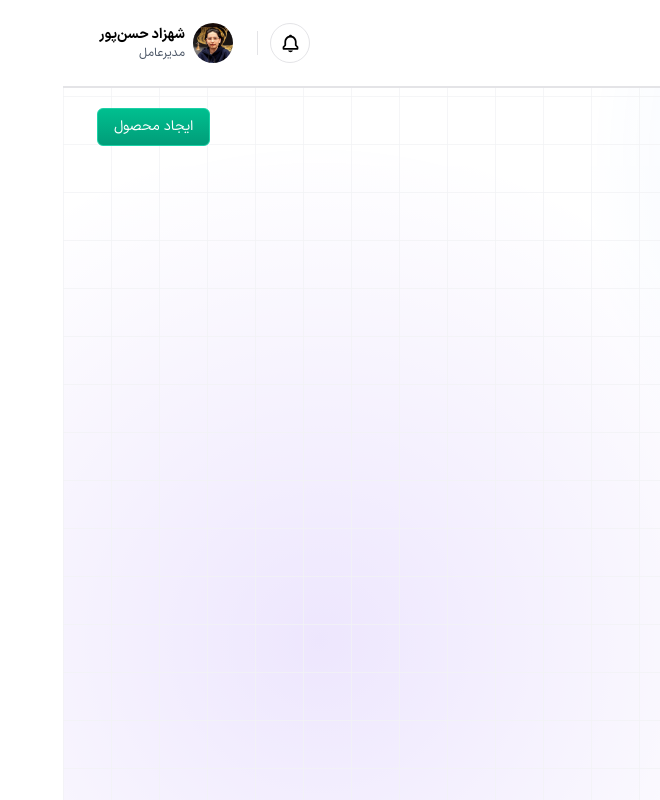
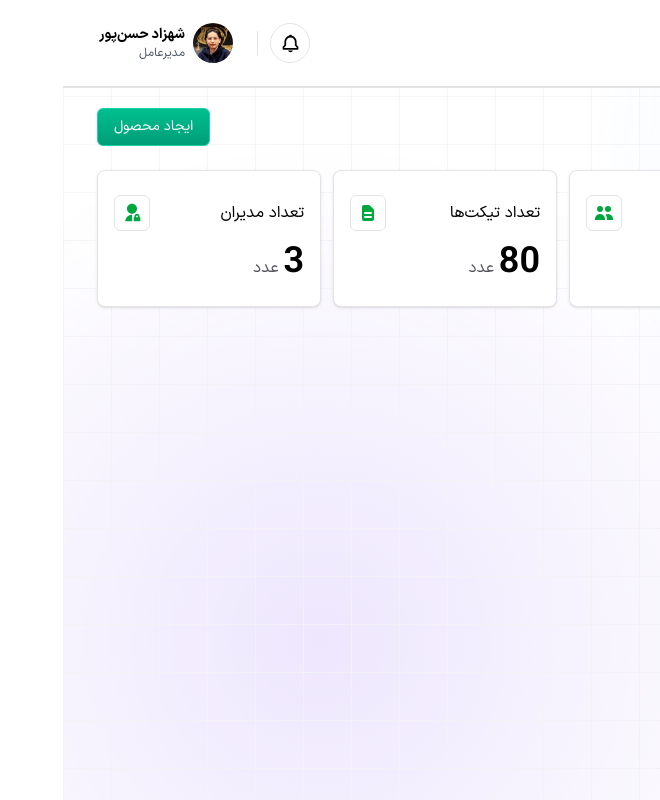
Before and after one commit to Shahzadhpr/Admin-Dashboard, a React (Vite) app: page / in a window 1280 px wide. Shown: the whole page, without its empty margins (620-1280 px from the left). Built offline with nearby package versions, Linux system fonts and the light colour scheme.

Commit message:
feat: implement dashboard summaries section

```diff
--- /dev/null
+++ b/src/features/Summaries/Summaries.jsx
@@ -0,0 +1,21 @@
+import { generateSummaries } from "../../utils/home";
+import SummaryCart from "./components/SummaryCart";
+
+function Summaries() {
+  const summaries = generateSummaries({
+    productsLength: 4,
+    usersLength: 12,
+    ticketsLength: 80,
+    adminsLength: 3,
+  });
+
+  return (
+    <div className="grid gap-3 my-6 lg:grid-cols-4 md:grid-cols-3 sm:grid-cols-2 grid-cols-1">
+      {summaries.map((summary) => (
+        <SummaryCart key={summary.id} {...summary} />
+      ))}
+    </div>
+  );
+}
+
+export default Summaries;
--- /dev/null
+++ b/src/features/Summaries/components/SummaryCart.jsx
@@ -0,0 +1,19 @@
+function SummaryCart({ title, value, Icon }) {
+  return (
+    <article className="h-[137px] bg-white rounded-lg hover:bg-gradient-to-t hover:scale-[1.02] transition-all duration-300 ease-in-out from-zinc-200/15 select-none cursor-pointer hover:shadow-md border flex justify-between flex-col primary-border-color shadow-sm py-[23.5px] px-4">
+      <div className="flex items-center justify-between">
+        <p>{title}</p>
+
+        <div className="size-[36px] rounded-md border text-green-600 primary-border-color flex-center text-xl">
+          {<Icon />}
+        </div>
+      </div>
+      <p className="text-4xl">
+        <strong>{value}</strong>
+        <span className="text-base text-zinc-600"> عدد</span>
+      </p>
+    </article>
+  );
+}
+
+export default SummaryCart;
--- a/src/pages/Home/Home.jsx
+++ b/src/pages/Home/Home.jsx
@@ -1,6 +1,7 @@
 import { useState } from "react";
 import SectionTitle from "../../components/common/SectionTitle";
 import { useNavigate } from "react-router";
+import Summaries from "../../features/Summaries/Summaries";
 
 function Home() {
   const [isRedirecting, setIsRedirecting] = useState(false);
@@ -30,10 +31,12 @@ function Home() {
     <div className="container">
       <SectionTitle Title="داشبورد" Button={CTAbutton} />
 
+      <Summaries/>
+
       <div>
-        {/* <DetailsCharts /> */}
-        {/* <ProductsTable /> */}
-        {/* <QuickOverview /> */}
+        {/* <DetailsCharts/> */}
+        {/* <ProductsTable/> */}
+        {/* <QuickOverview/> */}
       </div>
     </div>
   );
--- /dev/null
+++ b/src/utils/home.js
@@ -0,0 +1,39 @@
+import { BiShoppingBag } from "react-icons/bi";
+import { HiDocumentText, HiUsers } from "react-icons/hi";
+import { RiAdminFill } from "react-icons/ri";
+
+const generateSummaries = ({
+  productsLength = 0,
+  usersLength = 0,
+  ticketsLength = 0,
+  adminsLength = 0,
+}) => {
+  return [
+    {
+      id: 1,
+      title: "تعداد محصولات",
+      value: productsLength,
+      Icon: BiShoppingBag,
+    },
+    {
+      id: 2,
+      title: "تعداد کاربران",
+      value: usersLength,
+      Icon: HiUsers,
+    },
+    {
+      id: 3,
+      title: "تعداد تیکت‌ها",
+      value: ticketsLength,
+      Icon: HiDocumentText,
+    },
+    {
+      id: 4,
+      title: "تعداد مدیران",
+      value: adminsLength,
+      Icon: RiAdminFill,
+    },
+  ];
+};
+
+export { generateSummaries };
```
